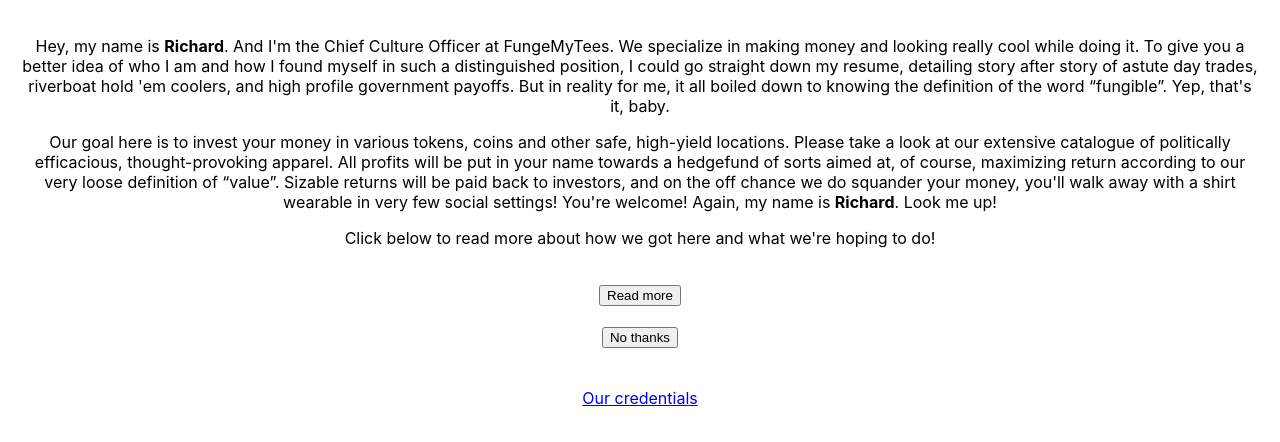
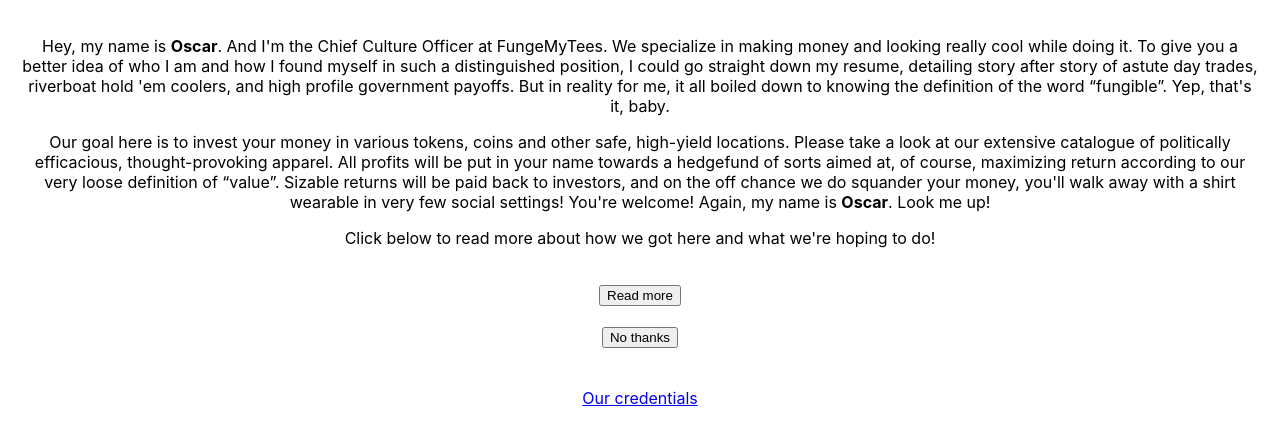
Before and after one commit to logroa/fungy-front, a React app: page / in a window 1280 px wide. Shown: the top 442 px of the page. Built offline with nearby package versions, Linux system fonts and the light colour scheme; no server answers.

Commit message:
Richard to Oscar

```diff
--- a/src/App.js
+++ b/src/App.js
@@ -35,7 +35,7 @@
     return (
       <div id="intro">
         <div id="intro1">
-          <p>Hey, my name is <b>Richard</b>.  And I'm the Chief Culture Officer at FungeMyTees.  We specialize in
+          <p>Hey, my name is <b>Oscar</b>.  And I'm the Chief Culture Officer at FungeMyTees.  We specialize in
            making money and looking really cool while doing it.  To give you a better idea of who I am and how I found myself
            in such a distinguished position, I could go straight down my resume, detailing story after story of
            astute day trades, riverboat hold 'em coolers, and high profile government payoffs.  But in reality for me,
@@ -45,7 +45,7 @@
             take a look at our extensive catalogue of politically efficacious, thought-provoking apparel.  All profits will
             be put in your name towards a hedgefund of sorts aimed at, of course, maximizing return according to our very
             loose definition of “value”.  Sizable returns will be paid back to investors, and on the off chance we do squander
-            your money, you'll walk away with a shirt wearable in very few social settings!  You're welcome!  Again, my name is <b>Richard</b>.  Look
+            your money, you'll walk away with a shirt wearable in very few social settings!  You're welcome!  Again, my name is <b>Oscar</b>.  Look
             me up!</p>
 
           <p>Click below to read more about how we got here and what we're hoping to do!</p>
```
